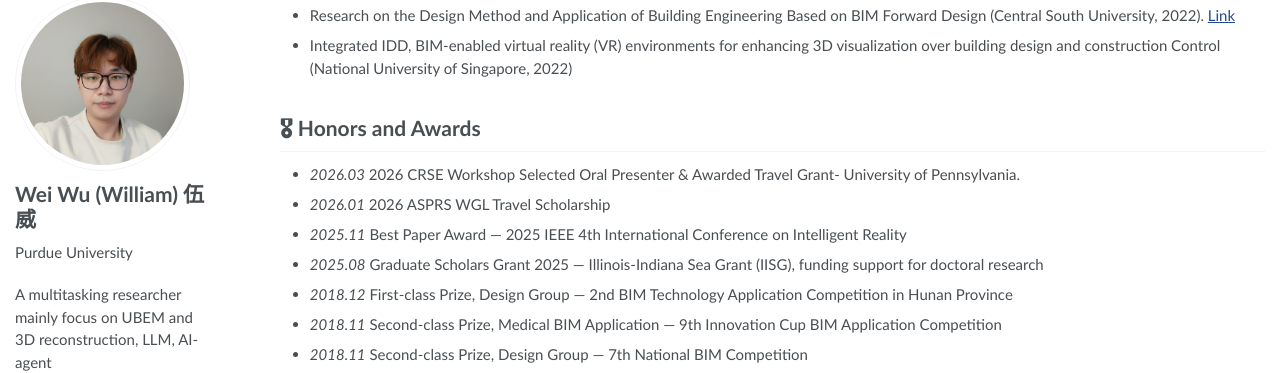
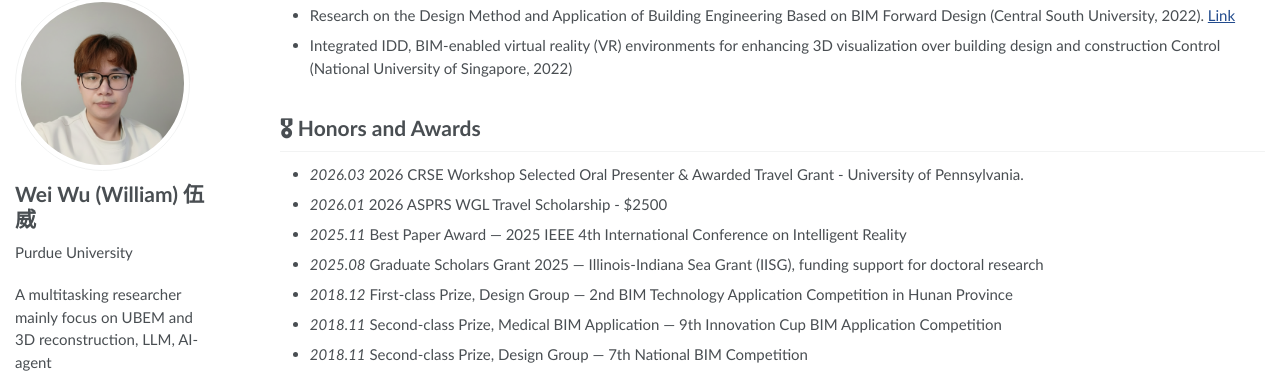
Before and after one commit to wuwei5v/weiwu.github.io, a Jekyll site: the page built from _pages/about.md, in a window 1280 px wide and 900 px high, scrolled down 1180 px. Shown: the part 95-468 px from the top of the window. Built offline with Jekyll 4.4.1, drawn with Linux system fonts in a browser that asks for light colours.

Commit message:
update pages

```diff
--- a/_pages/about.md
+++ b/_pages/about.md
@@ -66,8 +66,8 @@ I am a Ph.D. Student in Construction Management Technology at [Purdue University
 <span class='anchor' id='honors-and-awards'></span>
 
 # 🎖 Honors and Awards
-- *2026.03* 2026 CRSE Workshop Selected Oral Presenter & Awarded Travel Grant- University of Pennsylvania.
-- *2026.01* 2026 ASPRS WGL Travel Scholarship
+- *2026.03* 2026 CRSE Workshop Selected Oral Presenter & Awarded Travel Grant - University of Pennsylvania.
+- *2026.01* 2026 ASPRS WGL Travel Scholarship - $2500
 - *2025.11* Best Paper Award — 2025 IEEE 4th International Conference on Intelligent Reality
 - *2025.08* Graduate Scholars Grant 2025 — Illinois-Indiana Sea Grant (IISG), funding support for doctoral research
 - *2018.12* First-class Prize, Design Group — 2nd BIM Technology Application Competition in Hunan Province
```
